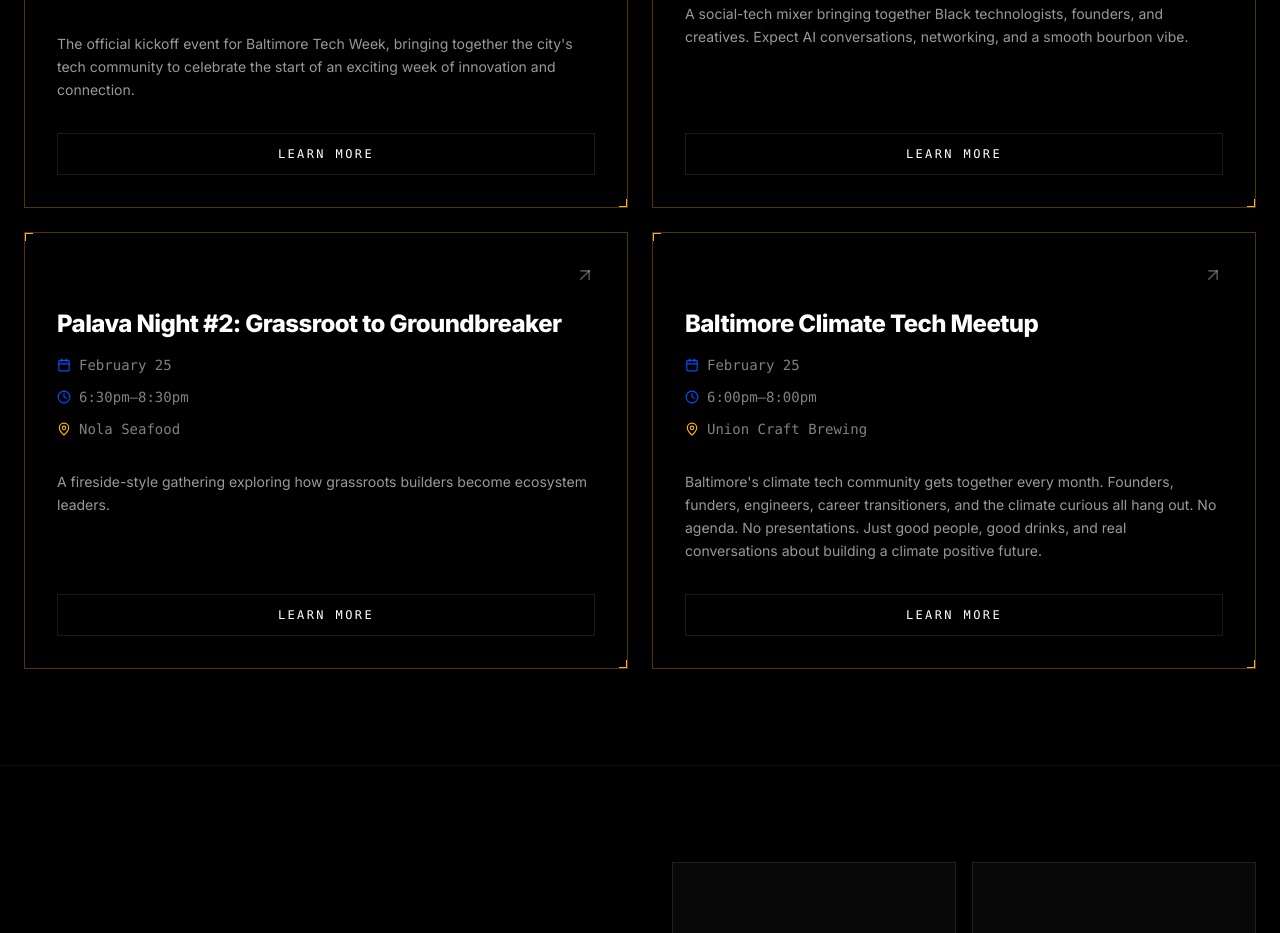
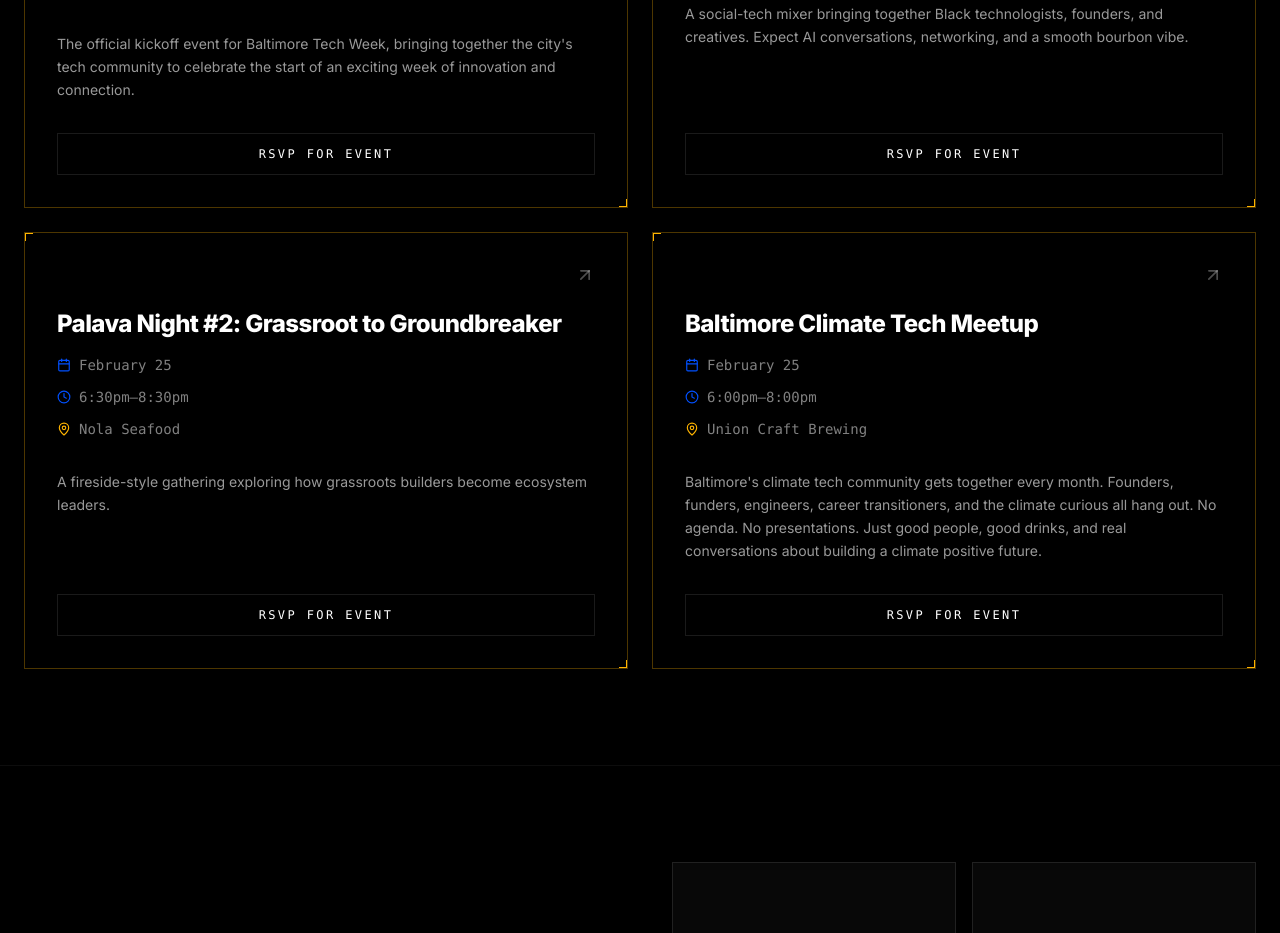
Before and after one commit to kcooperdev/bmore-tech-week, a React (Vite) app: page / in a window 1280 px wide. Shown: the part 2320-3253 px from the top of the page. Built offline with nearby package versions, Linux system fonts and the light colour scheme.

Commit message:
change button text

```diff
--- a/components/EventCard.tsx
+++ b/components/EventCard.tsx
@@ -51,7 +51,7 @@ const EventCard: React.FC<Props> = ({ event }) => {
         rel={event.link.startsWith('http') ? "noopener noreferrer" : ""}
         className="inline-block py-3 text-center font-mono text-xs tracking-[0.2em] uppercase transition-all border border-white/10 text-white hover:bg-[#FFB400] hover:text-black hover:border-[#FFB400] hover:font-bold hover:glow-gold"
       >
-        Learn More
+        RSVP for Event
       </a>
     </div>
   );
```
